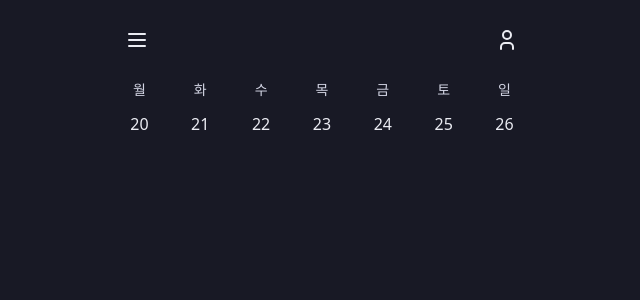
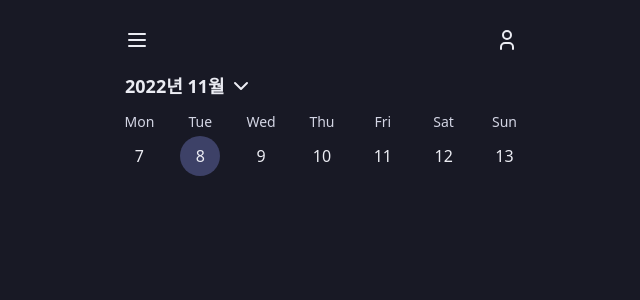
Before and after one commit to swsnu/swppfall2022-team5, a Next.js app in the folder frontend/: page /footprints in a window 1280 px wide. Shown: the top 300 px of the page, without its empty margins (318-958 px from the left). Built offline with nearby package versions, Linux system fonts and the light colour scheme.

Commit message:
implement calendar

```diff
--- a/frontend/components/calendar/Calendar.tsx
+++ /dev/null
@@ -1,17 +0,0 @@
-import DayButton from "./Day";
-
-const Calendar = () => {
-  return (
-    <div className="mx-5 columns-7">
-      <DayButton weekday="월" day={20} />
-      <DayButton weekday="화" day={21} />
-      <DayButton weekday="수" day={22} />
-      <DayButton weekday="목" day={23} />
-      <DayButton weekday="금" day={24} />
-      <DayButton weekday="토" day={25} />
-      <DayButton weekday="일" day={26} />
-    </div>
-  );
-};
-
-export default Calendar;
--- a/frontend/components/calendar/Day.tsx
+++ /dev/null
@@ -1,19 +0,0 @@
-interface IProps {
-  weekday: string;
-  day: number;
-}
-
-const DayButton = ({ weekday, day }: IProps) => {
-  return (
-    <div className="flex justify-center text-center">
-      <div>
-        <div className="text-sm text-navy-200">{weekday}</div>
-        <div className="mt-1 flex h-10 w-10 items-center justify-center rounded-full hover:cursor-pointer hover:bg-navy-800">
-          {day}
-        </div>
-      </div>
-    </div>
-  );
-};
-
-export default DayButton;
--- /dev/null
+++ b/frontend/components/calendar/DayButton.tsx
@@ -0,0 +1,32 @@
+import Moment from "react-moment";
+import classNames from "classnames";
+
+interface IProps {
+  date: Date;
+  onClick: () => void;
+  isActive: boolean;
+  isCurrentMonth: boolean;
+}
+
+const DayButton = ({ date, onClick, isActive, isCurrentMonth }: IProps) => {
+  return (
+    <div className="flex justify-center text-center">
+      <div>
+        <div className="text-sm text-navy-200">
+          <Moment date={date} format="ddd" />
+        </div>
+        <div
+          className={classNames(
+            "mt-1 flex h-10 w-10 items-center justify-center rounded-full hover:cursor-pointer hover:bg-navy-800",
+            { "bg-navy-700 hover:bg-navy-700": isActive, "opacity-50": !isCurrentMonth },
+          )}
+          onClick={onClick}
+        >
+          <Moment date={date} format="D" />
+        </div>
+      </div>
+    </div>
+  );
+};
+
+export default DayButton;
--- /dev/null
+++ b/frontend/components/calendar/MonthDropdown.tsx
@@ -0,0 +1,20 @@
+import Moment from "react-moment";
+import { IconChevronDown } from "@tabler/icons";
+
+interface IProps {
+  onClick: () => void;
+  selectedDate: Date;
+}
+
+const MonthDropdown = ({ onClick, selectedDate }: IProps) => {
+  return (
+    <div className="mx-7 mb-3">
+      <div className="flex items-center hover:cursor-pointer hover:opacity-80 ">
+        <Moment className="pr-1 text-lg font-semibold" locale="ko" date={selectedDate} format="YYYY년 MM월" />
+        <IconChevronDown />
+      </div>
+    </div>
+  );
+};
+
+export default MonthDropdown;
--- /dev/null
+++ b/frontend/components/calendar/WeekCalendar.tsx
@@ -0,0 +1,32 @@
+import { isSameDate } from "../../utils/calendar";
+import DayButton from "./DayButton";
+
+interface IProps {
+  week: Date[];
+  setSelectedDate: (date: Date) => void;
+  selectedDate: Date;
+}
+
+const WeekCalendar = ({ week, setSelectedDate, selectedDate }: IProps) => {
+  return (
+    <div className="mx-5 columns-7">
+      {week.map((date) => {
+        return (
+          <DayButton
+            key={date.toISOString()}
+            date={date}
+            onClick={() => {
+              setSelectedDate(date);
+            }}
+            isActive={isSameDate(selectedDate, date)}
+            isCurrentMonth={
+              selectedDate.getFullYear() === date.getFullYear() && selectedDate.getMonth() === date.getMonth()
+            }
+          />
+        );
+      })}
+    </div>
+  );
+};
+
+export default WeekCalendar;
--- a/frontend/components/navbar/NavigationBar.tsx
+++ b/frontend/components/navbar/NavigationBar.tsx
@@ -2,7 +2,7 @@ import { IconMenu2, IconUser } from "@tabler/icons";
 import IconButton from "../buttons/IconButton";
 const NavigationBar = () => {
   return (
-    <div className="flex justify-between px-5 py-5">
+    <div className="flex justify-between px-5 pt-5 pb-3">
       <IconButton icon={IconMenu2} onClick={() => {}} />
       <IconButton icon={IconUser} onClick={() => {}} />
     </div>
--- a/frontend/package.json
+++ b/frontend/package.json
@@ -12,11 +12,14 @@
   },
   "dependencies": {
     "@tabler/icons": "^1.108.0",
+    "classnames": "^2.3.2",
+    "immer": "^9.0.16",
     "moment": "^2.29.4",
     "next": "13.0.0",
     "react": "18.2.0",
     "react-dom": "18.2.0",
-    "react-moment": "^1.1.2"
+    "react-moment": "^1.1.2",
+    "zustand": "^4.1.4"
   },
   "devDependencies": {
     "@testing-library/jest-dom": "^5.16.5",
--- a/frontend/pages/footprints/index.tsx
+++ b/frontend/pages/footprints/index.tsx
@@ -1,12 +1,18 @@
-import Calendar from "../../components/calendar/Calendar";
+import MonthDropdown from "../../components/calendar/MonthDropdown";
+import WeekCalendar from "../../components/calendar/WeekCalendar";
 import Container from "../../components/containers/Container";
 import NavigationBar from "../../components/navbar/NavigationBar";
+import { useCalendarStore } from "../../store/calendar";
+import { getWeekContainingDate } from "../../utils/calendar";
+import shallow from "zustand/shallow";
 
 export default function Footprints() {
+  const { selectedDate, selectedWeek, setSelectedDate } = useCalendarStore((state) => state, shallow);
   return (
     <Container>
       <NavigationBar />
-      <Calendar />
+      <MonthDropdown selectedDate={selectedDate} onClick={() => {}} />
+      <WeekCalendar week={selectedWeek} setSelectedDate={setSelectedDate} selectedDate={selectedDate} />
     </Container>
   );
 }
--- /dev/null
+++ b/frontend/store/calendar.ts
@@ -0,0 +1,33 @@
+import create from "zustand";
+import produce from "immer";
+import { getWeekContainingDate, getWeeksInMonth } from "../utils/calendar";
+
+interface CalendarState {
+  selectedDate: Date;
+  selectedWeek: Date[];
+  selectedMonth: Date[][];
+  calendarExpanded: boolean;
+  setCalendarExpanded: (value: boolean) => void;
+  setSelectedDate: (date: Date) => void;
+}
+
+export const useCalendarStore = create<CalendarState>()((set, get) => ({
+  selectedDate: new Date(),
+  selectedWeek: getWeekContainingDate(new Date()),
+  selectedMonth: getWeeksInMonth(new Date().getFullYear(), new Date().getMonth()),
+  calendarExpanded: true,
+  setCalendarExpanded: (value) => {
+    set(
+      produce((state) => {
+        state.calendarExpanded = value;
+      }),
+    );
+  },
+  setSelectedDate: (date) => {
+    set(
+      produce((state) => {
+        state.selectedDate = date;
+      }),
+    );
+  },
+}));
--- /dev/null
+++ b/frontend/utils/calendar.ts
@@ -0,0 +1,67 @@
+export const getWeeksInMonth = (year: number, month: number) => {
+  let weeks = [],
+    firstDate = new Date(year, month, 1),
+    lastDate = new Date(year, month + 1, 0),
+    numDays = lastDate.getDate();
+
+  let start = 1;
+  let end;
+  if (firstDate.getDay() === 1) {
+    end = 7;
+  } else if (firstDate.getDay() === 0) {
+    let preMonthEndDay = new Date(year, month, 0);
+    start = preMonthEndDay.getDate() - 6 + 1;
+    end = 1;
+  } else {
+    let preMonthEndDay = new Date(year, month, 0);
+    start = preMonthEndDay.getDate() + 1 - firstDate.getDay() + 1;
+    end = 7 - firstDate.getDay() + 1;
+    weeks.push({
+      start: start,
+      end: end,
+    });
+    start = end + 1;
+    end = end + 7;
+  }
+  while (start <= numDays) {
+    weeks.push({
+      start: start,
+      end: end,
+    });
+    start = end + 1;
+    end = end + 7;
+    end = start === 1 && end === 8 ? 1 : end;
+    if (end > numDays && start <= numDays) {
+      end = end - numDays;
+      weeks.push({
+        start: start,
+        end: end,
+      });
+      break;
+    }
+  }
+
+  return weeks.map(({ start, end }, index) => {
+    const sub = +(start > end && index === 0);
+    return Array.from({ length: 7 }, (_, index) => {
+      const date = new Date(year, month - sub, start + index);
+      return date;
+    });
+  });
+};
+
+export const getWeekContainingDate = (target: Date): Date[] => {
+  const month = getWeeksInMonth(target.getFullYear(), target.getMonth());
+  for (const week of month) {
+    for (const day of week) {
+      if (isSameDate(day, target)) {
+        return week;
+      }
+    }
+  }
+  return month[0]; // shoudn't happen
+};
+
+export const isSameDate = (date1: Date, date2: Date): boolean => {
+  return date1.toDateString() === date2?.toDateString();
+};
```
Also changed, not shown: 2 other files (tests, documents, lock files or other folders).
